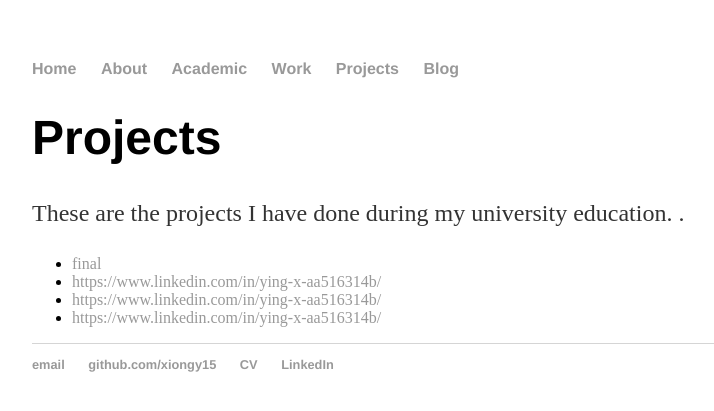
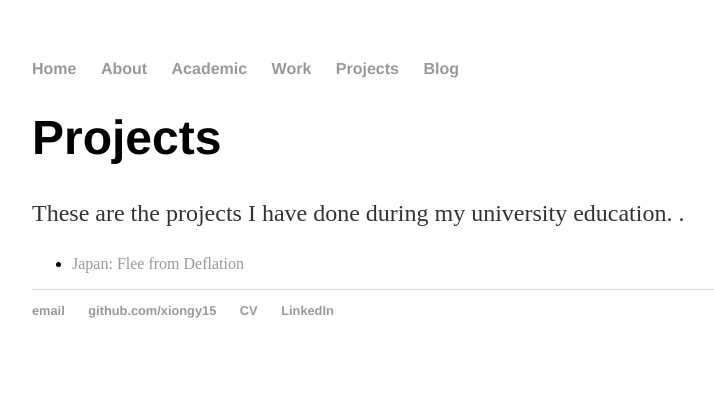
Before and after one commit to xiongy15/xiongy15.github.io, a Jekyll site: the page built from project/index.html, in a window 1280 px wide. Shown: the top 411 px of the page, without its empty margins (160-874 px from the left). Built offline with Jekyll 4.4.1, drawn with Linux system fonts in a browser that asks for light colours.

Commit message:
Update index.html

```diff
--- a/project/index.html
+++ b/project/index.html
@@ -6,9 +6,5 @@ layout: default
 			<p>These are the projects I have done during my university education.
 				.</p>
 
-			<ul>
-				<li><a href="#">final</a></li>
-				<li><a href="#">https://www.linkedin.com/in/ying-x-aa516314b/</a></li>
-				<li><a href="#">https://www.linkedin.com/in/ying-x-aa516314b/</a></li>
-				<li><a href="#">https://www.linkedin.com/in/ying-x-aa516314b/</a></li>
-				</ul>
+<ul>
+	        		<li><a href="https://github.com/xiongy15/xiongy15.github.io/blob/8b13e3aaaccd0128b4277081f3b72d12bbd6462c/FINAL%20draft%20(Ying%20Xiong).pdf">Japan: Flee from Deflation</a></li>
```
